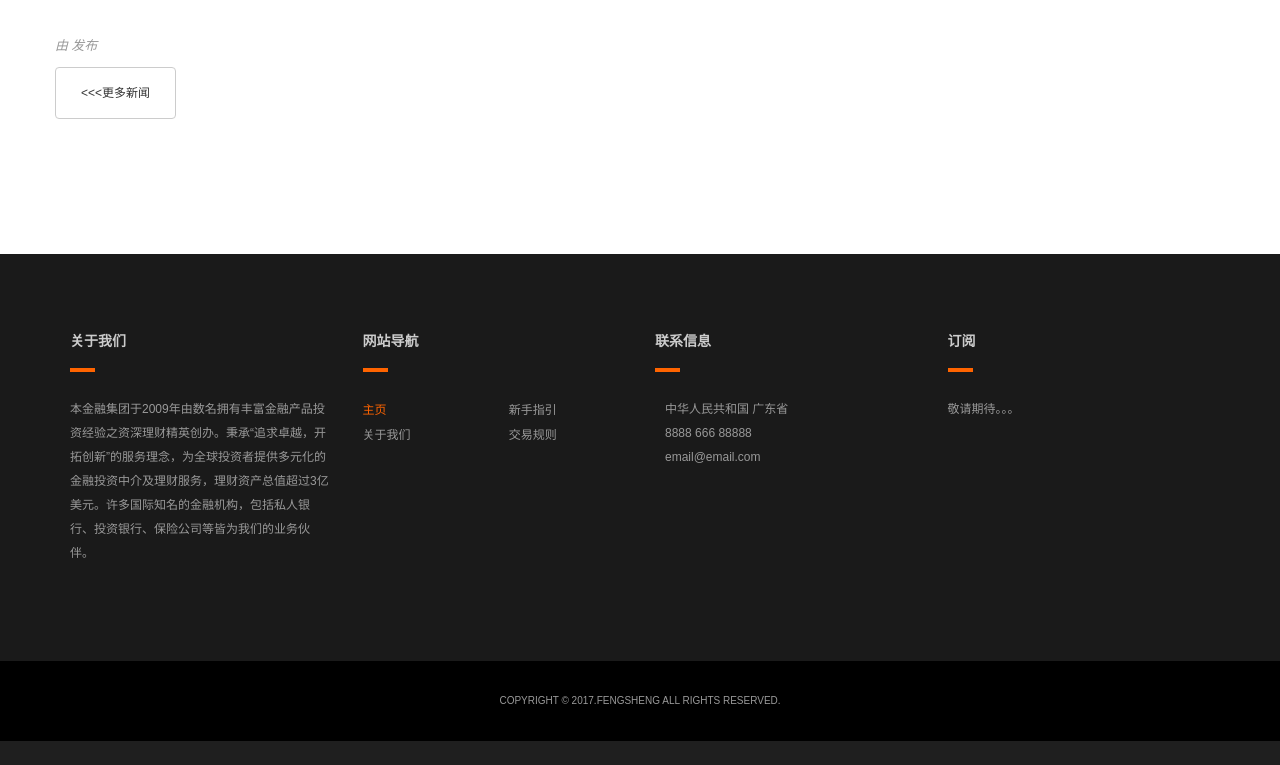
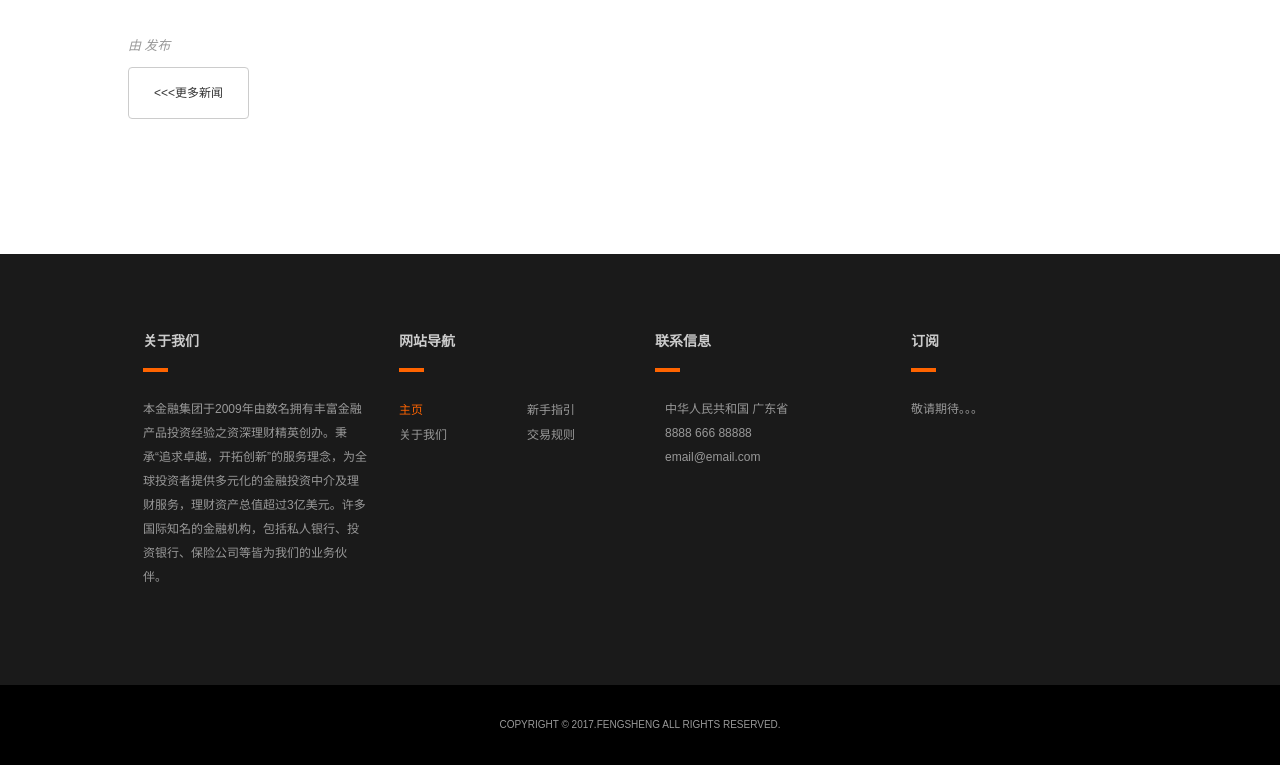
Before and after one commit to a972667237/fengsheng, a Django app: template siteservice/index/templates/article.html in a window 1280 px wide. Shown: the part 476-1241 px from the top of the page. Before the commit the page ends 1217 px from the top, so only its background shows below. Run offline with Django 3.2, Linux system fonts and the light colour scheme; the template is opened without the code that fills it, so the values that code supplies are empty; parts of the project's set-up code (start-up, migrations or seed data) failed here and were passed over; some libraries are stand-ins or nearby versions.

Commit message:
update the style of the article page

```diff
--- a/siteservice/index/templates/article.html
+++ b/siteservice/index/templates/article.html
@@ -15,7 +15,7 @@
         <link href="/static/vendor/animate.css/animate.min.css" rel="stylesheet" type="text/css" />
 
         <link href="/static/css/main.css" rel="stylesheet" type="text/css" />
-
+        <link rel="stylesheet" href="/static/css/article.css">
         <link rel="shortcut icon" href="/static/img/logo-free.png">
     </head>
     <body data-scrolling-animations="true">
--- /dev/null
+++ b/siteservice/static/css/article.css
@@ -0,0 +1,8 @@
+.container{
+    width: 80%;
+    overflow: hidden;
+}
+
+img{
+    max-width: 100% !important;
+}
```
